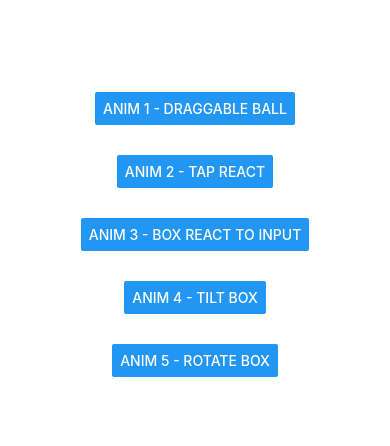
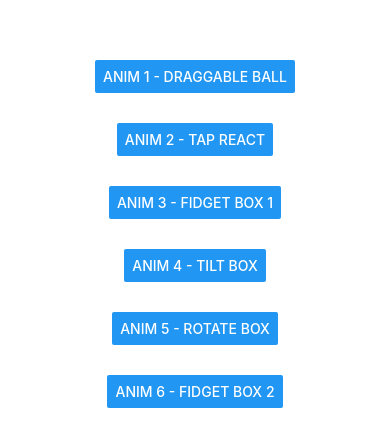
Before and after one commit to jacobutterworth/rnreanimated_pages, a React Native app: screen / in a window 390 px wide. Shown: the part 188-634 px from the top of the page. Built offline with nearby package versions, Linux system fonts and the light colour scheme.

Commit message:
- add fling box

```diff
--- a/App.tsx
+++ b/App.tsx
@@ -7,6 +7,7 @@ import Box from './src/screens/Box';
 import FidgetBox from './src/screens/FidgetBox';
 import TiltBox from './src/screens/tiltBox';
 import RotateBox from './src/screens/RotateBox';
+import FidgetBox2 from './src/screens/FidgetBox2';
 
 export default function App() {
   const Stack = createNativeStackNavigator();
@@ -44,6 +45,12 @@ export default function App() {
           component={RotateBox}
           options={{ headerShown: false }}
         />
+
+        <Stack.Screen
+          name="FidgetBox2"
+          component={FidgetBox2}
+          options={{ headerShown: false }}
+        />
       </Stack.Navigator>
     </NavigationContainer>
   );
--- /dev/null
+++ b/src/screens/FidgetBox2.tsx
@@ -0,0 +1,131 @@
+import { StatusBar } from 'expo-status-bar';
+import { Alert, StyleSheet, Text, View, Dimensions } from 'react-native';
+import Animated, {
+  Easing,
+  Extrapolate,
+  interpolate,
+  useAnimatedStyle,
+  useSharedValue,
+  withTiming,
+  useAnimatedGestureHandler,
+  withSpring,
+} from 'react-native-reanimated';
+import {
+  TapGestureHandler,
+  TapGestureHandlerGestureEvent,
+  GestureDetector,
+  Gesture,
+  GestureHandlerRootView,
+  Directions,
+} from 'react-native-gesture-handler';
+import { ReactChild } from 'react';
+
+interface Props {
+  children: ReactChild;
+}
+
+const SCREEN_WIDTH = Dimensions.get('window').width;
+
+const FidgetBox2: React.FC<Props> = ({}) => {
+  const size = useSharedValue({ height: 100, width: 100 });
+  const originalSize = useSharedValue({ width: 30, height: 30 });
+  const offset = useSharedValue({ x: 0, y: 0 });
+  const start = useSharedValue({ x: 0, y: 0 });
+  const isPressed = useSharedValue(false);
+  const position = useSharedValue(0);
+
+
+  const animatedStyle = useAnimatedStyle(() => {
+    return {
+      transform: [
+        {
+          translateX: withSpring(offset.value.x, {
+            damping: 10,
+            mass: 0.8,
+            stiffness: 200,
+            // overshootClamping: true,
+          }),
+        },
+        {
+          translateY: withSpring(offset.value.y, {
+            damping: 10,
+            mass: 0.8,
+            stiffness: 200,
+            // overshootClamping: true,
+          }),
+        },
+        {
+            translateY: position.value
+        },
+        {
+          scale: withSpring(isPressed.value ? 0.75 : 1),
+        },
+      ],
+      height: size.value.height,
+      width: size.value.width
+    };
+  });
+
+  const distance = (a: number, b: number) => {
+    'worklet';
+    return Math.sqrt(a * a + b * b);
+  };
+
+  const panGesture = Gesture.Pan()
+    .hitSlop({ vertical: 100, horizontal: 100 })
+    .onBegin(() => {
+      isPressed.value = true;
+    })
+    .onChange((e) => {
+      offset.value = {
+        x: e.translationX + start.value.x,
+        y: e.translationY + start.value.y,
+      };
+    })
+    .onEnd(() => {
+      start.value = {
+        x: offset.value.x,
+        y: offset.value.y,
+      };
+      isPressed.value = false;
+    });
+
+  const flingGesture = Gesture.Fling()
+    .direction(Directions.RIGHT)
+    .onStart((e) => {
+        console.log('in fkd');
+
+      position.value = withTiming(position.value + 300, { duration: 100 });
+    }).onEnd();
+
+
+    const dragFling = Gesture.Simultaneous(panGesture, flingGesture);
+
+
+  return (
+    <GestureHandlerRootView style={styles.container}>
+      <GestureDetector gesture={dragFling}>
+        <Animated.View style={[styles.box, animatedStyle]}></Animated.View>
+      </GestureDetector>
+    </GestureHandlerRootView>
+  );
+};
+
+const styles = StyleSheet.create({
+  container: {
+    flex: 1,
+    backgroundColor: '#fff',
+    alignItems: 'center',
+    justifyContent: 'center',
+  },
+  box: {
+
+    borderColor: 'blue',
+    borderWidth: 5,
+    borderRadius: 10,
+    // borderBottomLeftRadius: 10,
+    overflow: 'hidden',
+  },
+});
+
+export default FidgetBox2;
--- a/src/screens/HomeScreen.tsx
+++ b/src/screens/HomeScreen.tsx
@@ -29,7 +29,7 @@ const HomeScreen: React.FC<Props> = ({ navigation }) => {
       </Spacer>
       <Spacer>
         <Button
-          title="Anim 3 - box react to input"
+          title="Anim 3 - fidget box 1"
           onPress={() => {
             navigation.navigate('FidgetBox', {});
           }}
@@ -51,6 +51,14 @@ const HomeScreen: React.FC<Props> = ({ navigation }) => {
           }}
         />
       </Spacer>
+      <Spacer>
+        <Button
+          title="Anim 6 - fidget box 2"
+          onPress={() => {
+            navigation.navigate('FidgetBox2', {});
+          }}
+        />
+      </Spacer>
     </View>
   );
 };
```
